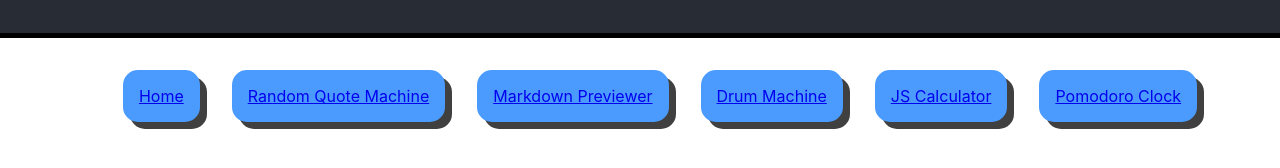
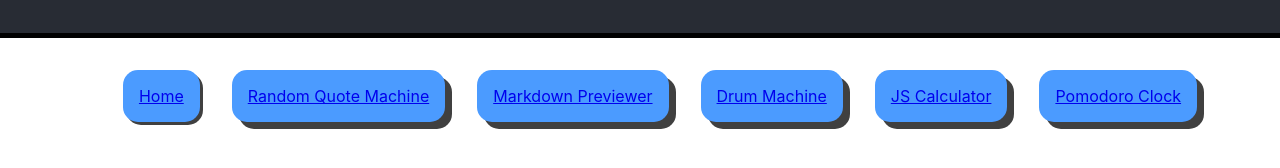
Before and after one commit to chiubaca/fcc-front-end-libs-challenge, a React (Create React App) app: page /js-calculator in a window 1280 px wide. In both pictures the pointer is over the item "Home". Shown: the part 620-788 px from the top of the page. Built offline with nearby package versions, Linux system fonts and the light colour scheme.

Commit message:
nav button tweaks

```diff
--- a/src/index.scss
+++ b/src/index.scss
@@ -44,6 +44,10 @@ div#root {
         padding: 1rem;
         color: #fff;
       }
+
+      li:hover {
+        box-shadow: 3px 3px 0 0 rgba(0, 0, 0, 0.75);
+      }
     }
   }
 
```
